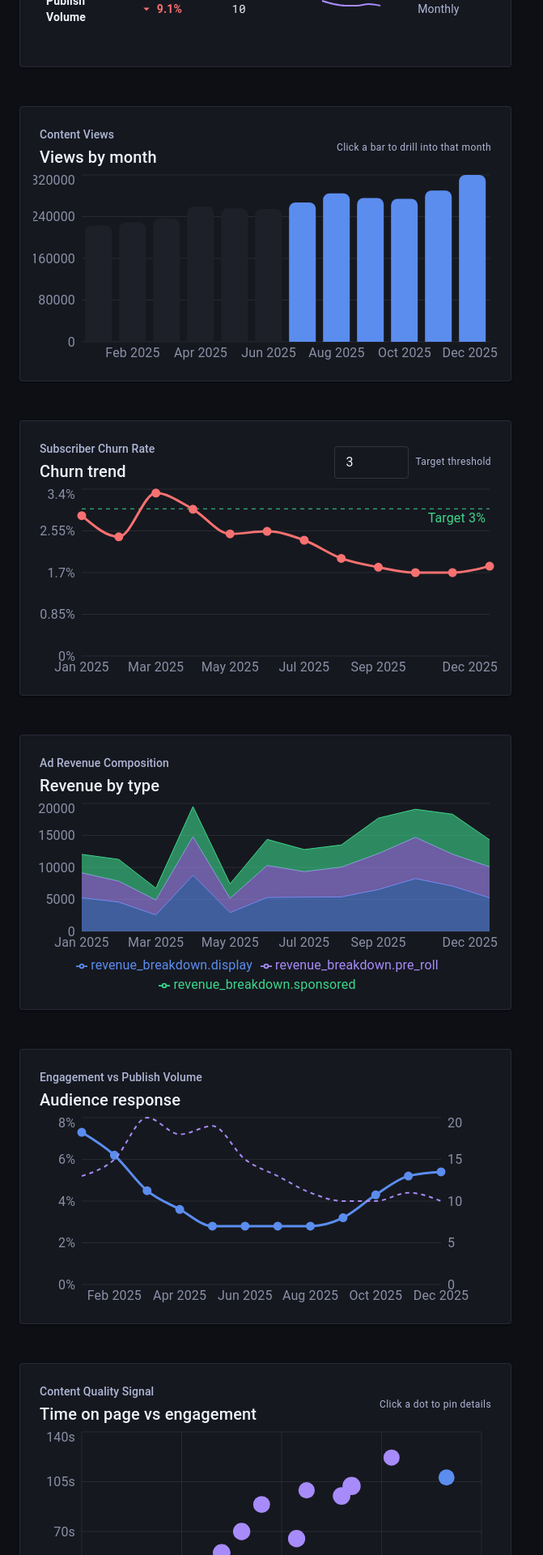
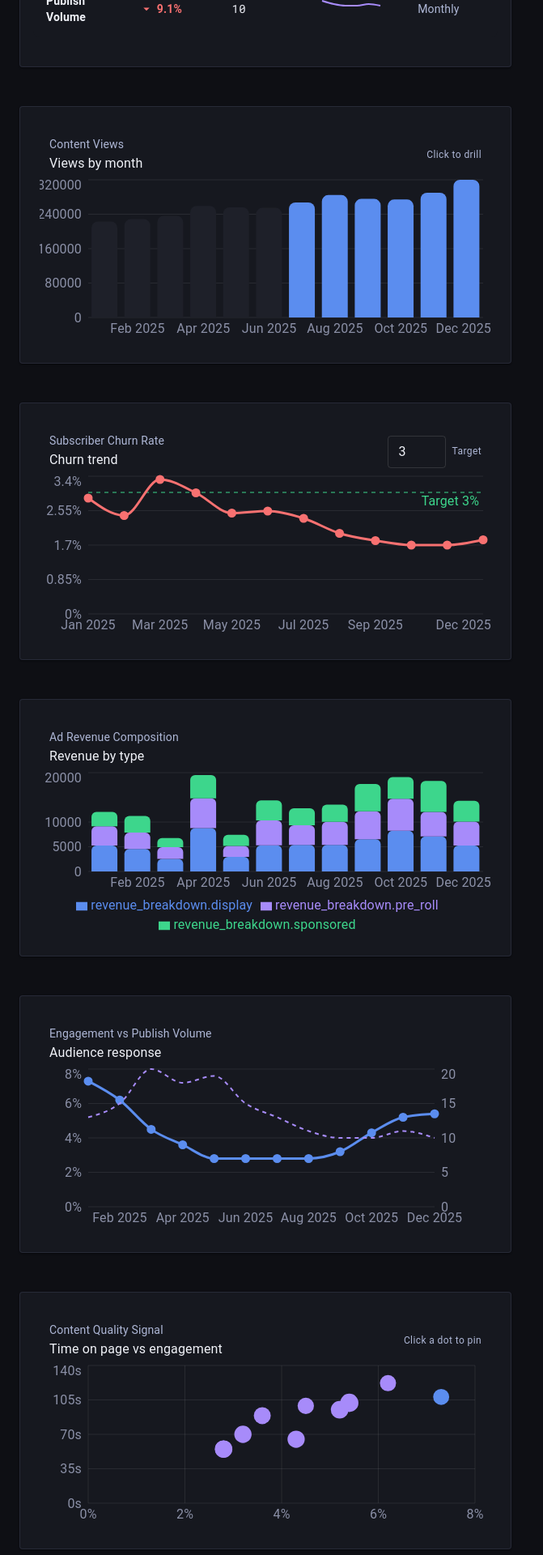
Before and after one commit to colinrobins-ux/Proto_301, a React (Vite) app: page / in a window 1280 px wide. Shown: the part 540-2460 px from the top of the page at 81% size, without its empty margins (0-671 px from the left). Built offline with nearby package versions, Linux system fonts and the light colour scheme.

Commit message:
Refactor code structure for improved readability and maintainability

```diff
--- a/src/App.tsx
+++ b/src/App.tsx
@@ -281,6 +281,9 @@ const App = () => {
           month: month.month,
           year: month.year,
           label: `${week.weekLabel}`,
+          subscriber_churn: month.subscriber_churn,
+          content_publish_volume: month.content_publish_volume,
+          avg_time_on_page: month.avg_time_on_page,
           revenue_breakdown: month.revenue_breakdown,
         })),
       ),
@@ -304,6 +307,7 @@ const App = () => {
     label: week.weekLabel,
     month: selectedMonthEntry.month,
     year: selectedMonthEntry.year,
+    subscriber_churn: selectedMonthEntry.subscriber_churn,
     content_publish_volume: selectedMonthEntry.content_publish_volume,
     avg_time_on_page: selectedMonthEntry.avg_time_on_page,
     revenue_breakdown: selectedMonthEntry.revenue_breakdown,
@@ -488,6 +492,24 @@ const App = () => {
               Monthly View
             </ToggleButton>
           </ToggleButtonGroup>
+          {timeFilter === 'Month Picker' ? (
+            <FormControl size="small" sx={{ minWidth: 180 }}>
+              <InputLabel id="month-picker-label">Month</InputLabel>
+              <Select
+                labelId="month-picker-label"
+                value={selectedMonth}
+                label="Month"
+                onChange={(event: SelectChangeEvent) => setSelectedMonth(event.target.value)}
+                sx={{ color: '#F0F2F8' }}
+              >
+                {monthlyData.map((month) => (
+                  <MenuItem key={monthLabel(month)} value={monthLabel(month)}>
+                    {monthLabel(month)}
+                  </MenuItem>
+                ))}
+              </Select>
+            </FormControl>
+          ) : null}
         </Toolbar>
         <Box className="solid-horizon" />
       </AppBar>
@@ -568,19 +590,19 @@ const App = () => {
           </Grid>
 
           <Grid item xs={12} sm={6} sx={{ minWidth: 0 }} ref={barRef}>
-            <Card className={`chart-card ${highlightedMetric === 'content_views' ? 'metric-highlight' : ''}`} sx={{ minHeight: 260 }}>
+            <Card className={`chart-card ${highlightedMetric === 'content_views' ? 'metric-highlight' : ''}`} sx={{ minHeight: 220, p: 1.5 }}>
               <Box className="chart-header">
                 <Box>
-                  <Typography variant="subtitle2" color="text.secondary">
+                  <Typography variant="body2" color="text.secondary">
                     Content Views
                   </Typography>
-                  <Typography variant="h6">Views by {view === 'weekly' ? 'week' : 'month'}</Typography>
+                  <Typography variant="subtitle1">Views by {view === 'weekly' ? 'week' : 'month'}</Typography>
                 </Box>
                 <Typography variant="caption" color="text.secondary">
-                  Click a bar to drill into that month
+                  Click to drill
                 </Typography>
               </Box>
-              <Box sx={{ height: 260, px: 2, pb: 1.5 }}>
+              <Box sx={{ height: 220, px: 1.5, pb: 1 }}>
                 <ResponsiveContainer width="100%" height="100%">
                   <BarChart data={displayedSeries} onClick={onBarClick} margin={{ left: 0, right: 10, top: 6, bottom: 6 }}>
                     <CartesianGrid vertical={false} stroke="rgba(255,255,255,0.08)" />
@@ -602,13 +624,13 @@ const App = () => {
           </Grid>
 
           <Grid item xs={12} sm={6} sx={{ minWidth: 0 }} ref={churnRef}>
-            <Card className={`chart-card ${highlightedMetric === 'subscriber_churn' ? 'metric-highlight' : ''}`} sx={{ minHeight: 260 }}>
+            <Card className={`chart-card ${highlightedMetric === 'subscriber_churn' ? 'metric-highlight' : ''}`} sx={{ minHeight: 220, p: 1.5 }}>
               <Box className="chart-header">
                 <Box>
-                  <Typography variant="subtitle2" color="text.secondary">
+                  <Typography variant="body2" color="text.secondary">
                     Subscriber Churn Rate
                   </Typography>
-                  <Typography variant="h6">Churn trend</Typography>
+                  <Typography variant="subtitle1">Churn trend</Typography>
                 </Box>
                 <Box display="flex" alignItems="center" gap={1}>
                   <TextField
@@ -616,15 +638,15 @@ const App = () => {
                     onChange={handleThresholdChange}
                     size="small"
                     inputProps={{ inputMode: 'decimal', pattern: '[0-9]*\.?[0-9]+' }}
-                    sx={{ width: 92, '& .MuiInputBase-input': { color: '#F0F2F8' } }}
+                    sx={{ width: 72, '& .MuiInputBase-input': { color: '#F0F2F8' } }}
                     variant="outlined"
                   />
                   <Typography variant="caption" color="text.secondary">
-                    Target threshold
+                    Target
                   </Typography>
                 </Box>
               </Box>
-              <Box sx={{ height: 260, px: 2, pb: 1.5 }}>
+              <Box sx={{ height: 220, px: 1.5, pb: 1 }}>
                 <ResponsiveContainer width="100%" height="100%">
                   <LineChart data={displayedSeries} margin={{ left: 0, right: 10, top: 6, bottom: 6 }}>
                     <CartesianGrid vertical={false} stroke="rgba(255,255,255,0.08)" />
@@ -641,43 +663,43 @@ const App = () => {
           </Grid>
 
           <Grid item xs={12} sm={6} sx={{ minWidth: 0 }} ref={revenueRef}>
-            <Card className={`chart-card ${highlightedMetric === 'ad_revenue' ? 'metric-highlight' : ''}`} sx={{ minHeight: 260 }}>
+            <Card className={`chart-card ${highlightedMetric === 'ad_revenue' ? 'metric-highlight' : ''}`} sx={{ minHeight: 220, p: 1.5 }}>
               <Box className="chart-header">
                 <Box>
-                  <Typography variant="subtitle2" color="text.secondary">
+                  <Typography variant="body2" color="text.secondary">
                     Ad Revenue Composition
                   </Typography>
-                  <Typography variant="h6">Revenue by type</Typography>
+                  <Typography variant="subtitle1">Revenue by type</Typography>
                 </Box>
               </Box>
-              <Box sx={{ height: 260, px: 2, pb: 1.5 }}>
+              <Box sx={{ height: 220, px: 1.5, pb: 1 }}>
                 <ResponsiveContainer width="100%" height="100%">
-                  <AreaChart data={displayedSeries} margin={{ left: 0, right: 10, top: 6, bottom: 6 }}>
+                  <BarChart data={displayedSeries} margin={{ left: 0, right: 10, top: 6, bottom: 6 }}>
                     <CartesianGrid vertical={false} stroke="rgba(255,255,255,0.08)" />
                     <XAxis dataKey="label" tick={{ fill: '#8B90A7' }} axisLine={false} tickLine={false} />
                     <YAxis tick={{ fill: '#8B90A7' }} axisLine={false} tickLine={false} />
                     <Tooltip contentStyle={{ background: '#11151F', borderColor: '#2A2D3A' }} />
-                    <Area dataKey="revenue_breakdown.display" stackId="1" stroke="#5B8DEF" fill="#5B8DEF" />
-                    <Area dataKey="revenue_breakdown.pre_roll" stackId="1" stroke="#A78BFA" fill="#A78BFA" />
-                    <Area dataKey="revenue_breakdown.sponsored" stackId="1" stroke="#3DD68C" fill="#3DD68C" />
                     <Legend wrapperStyle={{ color: '#F0F2F8' }} />
-                  </AreaChart>
+                    <Bar dataKey="revenue_breakdown.display" stackId="a" fill="#5B8DEF" radius={[6, 6, 0, 0]} />
+                    <Bar dataKey="revenue_breakdown.pre_roll" stackId="a" fill="#A78BFA" radius={[6, 6, 0, 0]} />
+                    <Bar dataKey="revenue_breakdown.sponsored" stackId="a" fill="#3DD68C" radius={[6, 6, 0, 0]} />
+                  </BarChart>
                 </ResponsiveContainer>
               </Box>
             </Card>
           </Grid>
 
           <Grid item xs={12} sm={6} sx={{ minWidth: 0 }} ref={engagementRef}>
-            <Card className={`chart-card ${highlightedMetric === 'engagement_rate' ? 'metric-highlight' : ''}`} sx={{ minHeight: 260 }}>
+            <Card className={`chart-card ${highlightedMetric === 'engagement_rate' ? 'metric-highlight' : ''}`} sx={{ minHeight: 220, p: 1.5 }}>
               <Box className="chart-header">
                 <Box>
-                  <Typography variant="subtitle2" color="text.secondary">
+                  <Typography variant="body2" color="text.secondary">
                     Engagement vs Publish Volume
                   </Typography>
-                  <Typography variant="h6">Audience response</Typography>
+                  <Typography variant="subtitle1">Audience response</Typography>
                 </Box>
               </Box>
-              <Box sx={{ height: 260, px: 2, pb: 1.5 }}>
+              <Box sx={{ height: 220, px: 1.5, pb: 1 }}>
                 <ResponsiveContainer width="100%" height="100%">
                   <ComposedChart data={displayedSeries} margin={{ left: 0, right: 10, top: 6, bottom: 6 }}>
                     <CartesianGrid vertical={false} stroke="rgba(255,255,255,0.08)" />
@@ -694,19 +716,19 @@ const App = () => {
           </Grid>
 
           <Grid item xs={12} sm={6} sx={{ minWidth: 0 }} ref={scatterRef}>
-            <Card className={`chart-card ${highlightedMetric === 'avg_time_on_page' ? 'metric-highlight' : ''}`} sx={{ minHeight: 260 }}>
+            <Card className={`chart-card ${highlightedMetric === 'avg_time_on_page' ? 'metric-highlight' : ''}`} sx={{ minHeight: 220, p: 1.5 }}>
               <Box className="chart-header">
                 <Box>
-                  <Typography variant="subtitle2" color="text.secondary">
+                  <Typography variant="body2" color="text.secondary">
                     Content Quality Signal
                   </Typography>
-                  <Typography variant="h6">Time on page vs engagement</Typography>
+                  <Typography variant="subtitle1">Time on page vs engagement</Typography>
                 </Box>
                 <Typography variant="caption" color="text.secondary">
-                  Click a dot to pin details
+                  Click a dot to pin
                 </Typography>
               </Box>
-              <Box sx={{ height: 300, px: 2, pb: 1.5 }}>
+              <Box sx={{ height: 220, px: 1.5, pb: 1 }}>
                 <ResponsiveContainer width="100%" height="100%">
                   <ScatterChart margin={{ left: 0, right: 20, top: 6, bottom: 6 }}>
                     <CartesianGrid stroke="rgba(255,255,255,0.08)" />
@@ -748,31 +770,6 @@ const App = () => {
             </Card>
           </Grid>
         </Grid>
-
-        <Box sx={{ mt: 8, display: 'flex', alignItems: 'center', gap: 2 }}>
-          <CalendarMonth sx={{ color: '#A78BFA' }} />
-          <Typography variant="caption" color="text.secondary">
-            {timeFilter === 'Month Picker' ? `Focused on ${selectedMonthEntry.month} ${selectedMonthEntry.year}` : 'Interactive dashboard aligned to your selected range.'}
-          </Typography>
-          {timeFilter === 'Month Picker' ? (
-            <FormControl size="small" sx={{ minWidth: 180 }}>
-              <InputLabel id="month-picker-label">Month</InputLabel>
-              <Select
-                labelId="month-picker-label"
-                value={selectedMonth}
-                label="Month"
-                onChange={(event: SelectChangeEvent) => setSelectedMonth(event.target.value)}
-                sx={{ color: '#F0F2F8' }}
-              >
-                {monthlyData.map((month) => (
-                  <MenuItem key={monthLabel(month)} value={monthLabel(month)}>
-                    {monthLabel(month)}
-                  </MenuItem>
-                ))}
-              </Select>
-            </FormControl>
-          ) : null}
-        </Box>
       </Container>
     </Box>
   </ThemeProvider>
```
Also changed, not shown: src/types.ts (+8 -0 lines), 3 other files (tests, documents, lock files or other folders).
